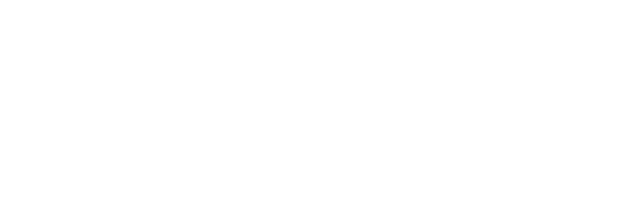
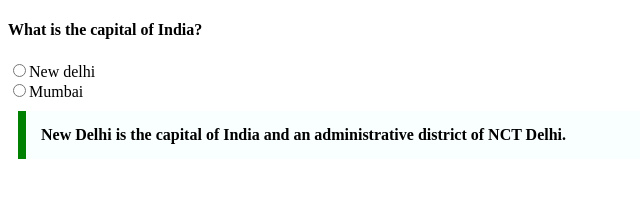
Before and after one commit to acciojob/trivia-Chikkorde, a website: page main.html in a window 1280 px wide. Shown: the whole page, without its empty margins (0-640 px from the left). Drawn offline with Linux system fonts and the light colour scheme.

Commit message:
First commit

```diff
--- a/main.html
+++ b/main.html
@@ -7,6 +7,15 @@
 </head>
 
 <body>
+	 <h4>What is the capital of India?</h4>
+
+    <div> <input type="radio"name="Capital"value="New Delhi" >New delhi</div> <!--name="Capital"value="New Delhi" if its not written then also works good -->
+    <div><input type="radio"name="Capital"value="Mubai" >Mumbai</div>
+
+<!--always use class infront of tags to style the content within class-->
+    <blockquote class=" Block" cite="https://en.wikipedia.org/wiki/New_Delhi">
+        New Delhi is the capital of India and an administrative district of NCT Delhi.
+    </blockquote>
 	<!-- the entire body must be written by student -->
     <script type="text/javascript" src="./script.js">
 </script>
--- a/styles.css
+++ b/styles.css
@@ -1,2 +1,10 @@
 
 /* Your CSS Code here. */
+.Block{
+    max-width: 600px;
+    margin: 10px;
+    padding: 15px;
+    border-left: 8px solid green;
+    background-color: #f8fffe;
+    font-weight: bold;
+    }
```
